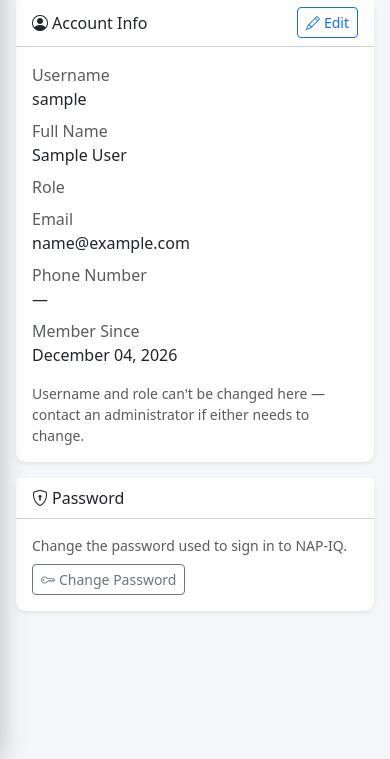
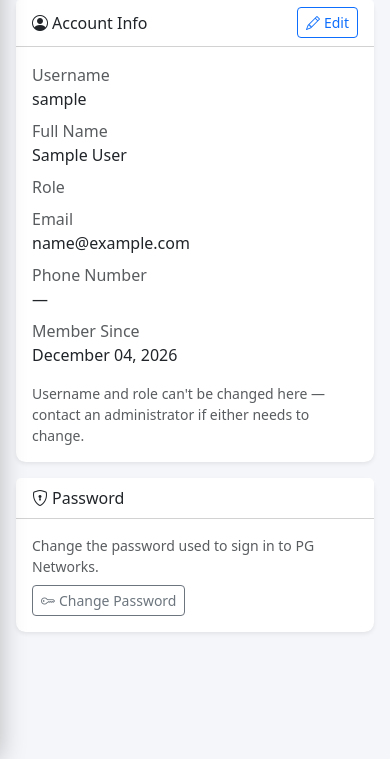
Before and after one commit to abcuser01110011-create/nap_iq, a Flask app: page /profile/ in a window 390 px wide. Shown: the part 85-844 px from the top of the page. Run offline with Flask 3, Linux system fonts and the light colour scheme; the visitor is signed in with stand-in values (Sample User, id 1); data comes from the database, SQL or seed files in the repository; parts of the project's set-up code (start-up, migrations or seed data) failed here and were passed over; some libraries are stand-ins or nearby versions.

Commit message:
updates in mobile

```diff
--- a/app/config.py
+++ b/app/config.py
@@ -148,9 +148,9 @@ class Config:
     # only lets you send FROM this address (their shared sandbox
     # sender) and only TO the email you signed up to Resend with.
     # Once a domain is verified there, set this to something like
-    # "NAP-IQ <no-reply@yourdomain.com>" to send from it and to anyone.
+    # "PG Networks <no-reply@yourdomain.com>" to send from it and to anyone.
     RESEND_FROM_EMAIL = os.environ.get("RESEND_FROM_EMAIL", "onboarding@resend.dev")
-    MAIL_DEFAULT_SENDER_NAME = os.environ.get("MAIL_DEFAULT_SENDER_NAME", "NAP-IQ")
+    MAIL_DEFAULT_SENDER_NAME = os.environ.get("MAIL_DEFAULT_SENDER_NAME", "PG Networks")
 
     # How long a sent verification code stays valid, and how many wrong
     # attempts are tolerated before the applicant has to request a new
--- a/app/routes/api_v1/customer.py
+++ b/app/routes/api_v1/customer.py
@@ -149,7 +149,7 @@ def _own_subscriber_or_none():
 def _no_subscriber_response():
     """The JSON equivalent of customer.py's _no_subscriber_redirect."""
     return jsonify(
-        error="Your login isn't linked to a subscriber record yet. Please contact NAP-IQ support."
+        error="Your login isn't linked to a subscriber record yet. Please contact PG Networks support."
     ), 404
 
 
--- a/app/routes/api_v1/technician.py
+++ b/app/routes/api_v1/technician.py
@@ -658,7 +658,7 @@ def complete_assignment(assignment_id):
                 "service_request",
                 "You're connected!",
                 f"Your installation is complete — {subscriber.subscriber_code} is now active. "
-                "Welcome to NAP-IQ!",
+                "Welcome to PG Networks!",
                 customer_user_id=subscriber.user_id,
                 entity_type="service_request",
                 entity_id=service_request.id,
--- a/app/routes/customer.py
+++ b/app/routes/customer.py
@@ -110,7 +110,7 @@ def report_issue():
     if subscriber is None:
         flash(
             "Your login isn't linked to a subscriber record yet, so you can't "
-            "report an issue here. Please contact NAP-IQ support.",
+            "report an issue here. Please contact PG Networks support.",
             "warning",
         )
         return redirect(url_for("customer.index"))
@@ -150,7 +150,7 @@ def _no_subscriber_redirect():
     identically for a customer with no linked subscriber record."""
     flash(
         "Your login isn't linked to a subscriber record yet, so there's nothing "
-        "to show here. Please contact NAP-IQ support.",
+        "to show here. Please contact PG Networks support.",
         "warning",
     )
     return redirect(url_for("customer.index"))
--- a/app/routes/service_requests.py
+++ b/app/routes/service_requests.py
@@ -212,7 +212,7 @@ def _notify_status_change(service_request):
         }[service_request.status]
         send_status_email(
             subscriber_email,
-            subject=f"NAP-IQ — {status_copy[0]}",
+            subject=f"PG Networks — {status_copy[0]}",
             heading=status_copy[0],
             body_text=status_copy[1],
         )
--- a/app/templates/base.html
+++ b/app/templates/base.html
@@ -4,7 +4,7 @@
     <meta charset="utf-8">
     <meta name="viewport" content="width=device-width, initial-scale=1">
     <meta name="csrf-token" content="{{ csrf_token() }}">
-    <title>{% block title %}NAP-IQ{% endblock %}</title>
+    <title>{% block title %}PG Networks{% endblock %}</title>
 
     <link rel="icon" type="image/png" sizes="16x16" href="{{ url_for('static', filename='img/favicon-16.png') }}">
     <link rel="icon" type="image/png" sizes="32x32" href="{{ url_for('static', filename='img/favicon-32.png') }}">
--- a/app/templates/customer/payments.html
+++ b/app/templates/customer/payments.html
@@ -52,6 +52,6 @@
 <div class="alert alert-info mt-3 mb-0 small">
     <i class="bi bi-info-circle me-1"></i>
     This is a read-only history. Paying online isn't available yet — please
-    contact NAP-IQ support or your field collector directly for now.
+    contact PG Networks support or your field collector directly for now.
 </div>
 {% endblock %}
--- a/app/templates/customer/service_requests.html
+++ b/app/templates/customer/service_requests.html
@@ -59,6 +59,6 @@
     <i class="bi bi-info-circle me-1"></i>
     Need a new installation, relocation, or plan upgrade? Submitting a service
     request yourself from the portal isn't available yet — please contact
-    NAP-IQ support directly for now.
+    PG Networks support directly for now.
 </div>
 {% endblock %}
--- a/app/templates/dashboard/index.html
+++ b/app/templates/dashboard/index.html
@@ -2,7 +2,7 @@
 {% block title %}Dashboard{% endblock %}
 {% block page_title %}Dashboard{% endblock %}
 {% block page_subtitle %}
-<div class="text-muted small">Live operations overview for NAP-IQ</div>
+<div class="text-muted small">Live operations overview for PG Networks</div>
 {% endblock %}
 
 {% block extra_head %}
--- a/app/templates/profile/index.html
+++ b/app/templates/profile/index.html
@@ -46,7 +46,7 @@
                 <i class="bi bi-shield-lock me-1"></i>Password
             </div>
             <div class="card-body d-flex align-items-center justify-content-between flex-wrap gap-2">
-                <div class="text-muted small">Change the password used to sign in to NAP-IQ.</div>
+                <div class="text-muted small">Change the password used to sign in to PG Networks.</div>
                 <a href="{{ url_for('profile.change_password') }}" class="btn btn-outline-secondary btn-sm">
                     <i class="bi bi-key me-1"></i>Change Password
                 </a>
```
Also changed, not shown: app/email_utils.py (+6 -6 lines), app/templates/customer/index.html (+4 -4 lines), mobile/apps/app/src/navigation/RootNavigator.tsx (+57 -6 lines).
